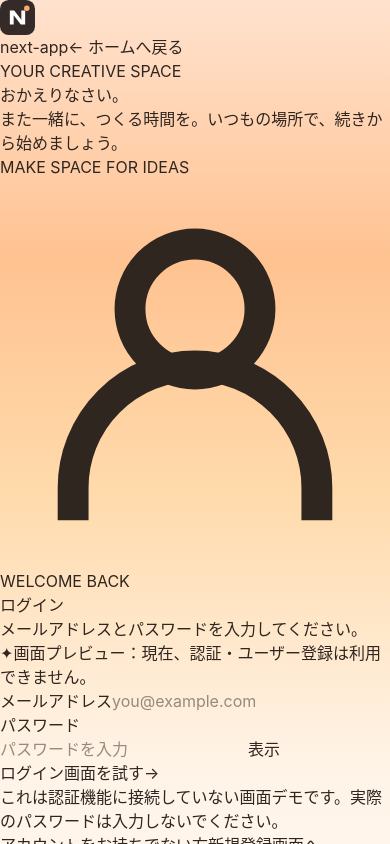
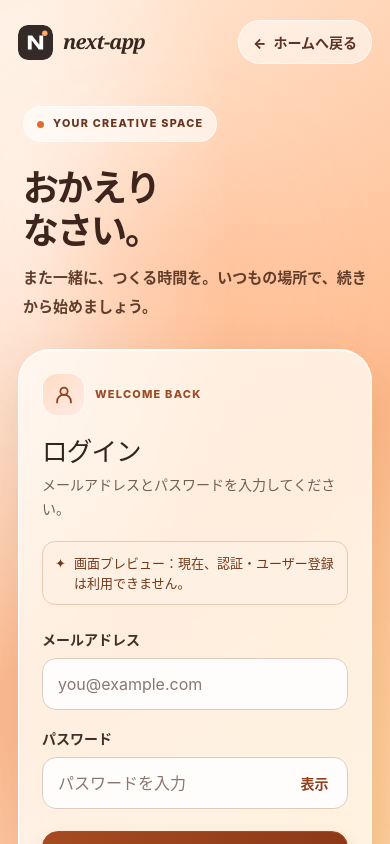
Before and after one commit to iwasaki-hub/next-app, a Next.js app: page /login in a window 390 px wide. Shown: the top 844 px of the page. Built offline with nearby package versions, Linux system fonts and the light colour scheme.

Commit message:
style: add mobile-first frosted-glass authentication layouts

```diff
--- a/app/globals.css
+++ b/app/globals.css
@@ -121,6 +121,7 @@ body {
   color: #352820;
   font-size: 0.875rem;
   font-weight: 760;
+  text-decoration: none;
   cursor: pointer;
 }
 
@@ -898,3 +899,480 @@ body {
     transition: none;
   }
 }
+
+
+/* Login and signup share the warm palette and a translucent glass surface. */
+.auth-shell {
+  position: relative;
+  min-height: 100svh;
+  overflow-x: clip;
+  padding:
+    calc(20px + env(safe-area-inset-top, 0px))
+    clamp(18px, 4vw, 44px)
+    calc(24px + env(safe-area-inset-bottom, 0px));
+  background:
+    radial-gradient(ellipse at 7% 20%, rgb(255 255 255 / 65%), transparent 40%),
+    radial-gradient(ellipse at 88% 75%, rgb(255 195 120 / 65%), transparent 43%),
+    linear-gradient(145deg, #ffe8d5 2%, #ffb98b 49%, #fff5e9 100%);
+}
+
+.auth-header {
+  position: relative;
+  z-index: 2;
+  display: flex;
+  align-items: center;
+  justify-content: space-between;
+  gap: 16px;
+  width: 100%;
+  max-width: 1060px;
+  margin: 0 auto;
+}
+
+.auth-brand {
+  display: inline-flex;
+  align-items: center;
+  gap: 10px;
+  min-width: 0;
+  color: #352820;
+  font-family: Georgia, "Times New Roman", serif;
+  font-size: clamp(1.25rem, 4.5vw, 1.75rem);
+  font-style: italic;
+  font-weight: 750;
+  letter-spacing: -0.045em;
+  text-decoration: none;
+}
+
+.auth-brand img {
+  flex-shrink: 0;
+  border-radius: 10px;
+}
+
+.auth-back {
+  display: inline-flex;
+  align-items: center;
+  justify-content: center;
+  gap: 7px;
+  min-height: 44px;
+  padding: 9px 14px;
+  border: 1px solid rgb(255 255 255 / 75%);
+  border-radius: 999px;
+  background: rgb(255 255 255 / 53%);
+  color: #5a3525;
+  font-size: 0.875rem;
+  font-weight: 760;
+  text-decoration: none;
+}
+
+.auth-back:hover {
+  background: rgb(255 255 255 / 85%);
+}
+
+.auth-main {
+  position: relative;
+  isolation: isolate;
+  display: grid;
+  grid-template-columns: minmax(0, 1fr) minmax(0, 440px);
+  align-items: center;
+  column-gap: clamp(28px, 6vw, 88px);
+  width: 100%;
+  max-width: 1060px;
+  min-height: min(730px, calc(100svh - 148px));
+  margin: 0 auto;
+  padding: 55px 0 40px;
+}
+
+.auth-orb {
+  position: absolute;
+  z-index: -1;
+  pointer-events: none;
+  border-radius: 50%;
+}
+
+.auth-orb-one {
+  top: 13%;
+  left: 12%;
+  width: clamp(180px, 26vw, 350px);
+  aspect-ratio: 1;
+  background: rgb(255 135 67 / 25%);
+  filter: blur(68px);
+}
+
+.auth-orb-two {
+  right: -4%;
+  bottom: 0;
+  width: clamp(180px, 25vw, 340px);
+  aspect-ratio: 1;
+  background: rgb(255 224 124 / 50%);
+  filter: blur(64px);
+}
+
+.auth-intro {
+  position: relative;
+  min-width: 0;
+  padding-block: 16px;
+}
+
+.auth-kicker {
+  display: inline-flex;
+  align-items: center;
+  gap: 9px;
+  margin: 0 0 25px;
+  padding: 9px 13px;
+  border: 1px solid rgb(255 255 255 / 75%);
+  border-radius: 999px;
+  background: rgb(255 255 255 / 62%);
+  color: #6a351e;
+  font-size: 0.675rem;
+  font-weight: 830;
+  letter-spacing: 0.12em;
+}
+
+.auth-kicker-dot {
+  width: 7px;
+  height: 7px;
+  border-radius: 50%;
+  background: #df6e32;
+}
+
+.auth-intro h1 {
+  margin: 0;
+  color: #3d251e;
+  font-size: clamp(2.5rem, 5.1vw, 4.6rem);
+  font-weight: 850;
+  line-height: 1.18;
+  letter-spacing: -0.055em;
+  overflow-wrap: anywhere;
+}
+
+.auth-intro h1 span {
+  display: block;
+}
+
+.auth-intro-text {
+  max-width: 24rem;
+  margin: 22px 0 0;
+  color: #613e2b;
+  font-size: 1rem;
+  font-weight: 570;
+  line-height: 1.9;
+}
+
+.auth-decor {
+  display: inline-flex;
+  align-items: center;
+  gap: 14px;
+  margin-top: 44px;
+  color: #754a37;
+  font-size: 0.6875rem;
+  font-weight: 750;
+  letter-spacing: 0.14em;
+}
+
+.auth-decor-orb {
+  width: 58px;
+  height: 58px;
+  border: 2px solid rgb(255 255 255 / 80%);
+  border-radius: 50%;
+  background:
+    radial-gradient(circle at 70% 25%, #ffedbc, transparent 36%),
+    radial-gradient(circle at 20% 70%, #9b77e1, transparent 47%),
+    linear-gradient(135deg, #ffb79b, #e38dcd 65%, #ffbc6b);
+  box-shadow: 0 9px 23px rgb(117 67 36 / 15%);
+}
+
+.auth-card {
+  position: relative;
+  min-width: 0;
+  padding: clamp(23px, 4vw, 38px);
+  border: 1px solid rgb(255 255 255 / 87%);
+  border-radius: 32px;
+  background: rgb(255 252 248 / 80%);
+  -webkit-backdrop-filter: blur(24px) saturate(140%);
+  backdrop-filter: blur(24px) saturate(140%);
+  box-shadow:
+    inset 0 1px 0 rgb(255 255 255 / 95%),
+    0 20px 56px rgb(117 63 36 / 15%);
+}
+
+.auth-card-top {
+  display: flex;
+  align-items: center;
+  gap: 10px;
+}
+
+.auth-card-icon {
+  display: grid;
+  place-items: center;
+  width: 43px;
+  height: 43px;
+  flex-shrink: 0;
+  border: 1px solid rgb(255 255 255 / 80%);
+  border-radius: 15px;
+  background: linear-gradient(135deg, #ffddc5, #ffeae3);
+  color: #91401c;
+}
+
+.auth-card-icon svg {
+  width: 22px;
+  height: 22px;
+}
+
+.auth-card-eyebrow {
+  margin: 0;
+  color: #9b4c28;
+  font-size: 0.6875rem;
+  font-weight: 820;
+  letter-spacing: 0.11em;
+}
+
+.auth-card h2 {
+  margin: 19px 0 5px;
+  color: #302620;
+  font-size: clamp(1.6rem, 5vw, 2rem);
+  line-height: 1.3;
+  letter-spacing: -0.035em;
+}
+
+.auth-card-lead {
+  margin: 0;
+  color: #716058;
+  font-size: 0.875rem;
+  line-height: 1.7;
+}
+
+.auth-preview-notice {
+  display: flex;
+  gap: 8px;
+  margin-top: 20px;
+  padding: 11px 12px;
+  border: 1px solid #edc8af;
+  border-radius: 13px;
+  background: #fff0e4;
+  color: #723819;
+  font-size: 0.8125rem;
+  line-height: 1.55;
+}
+
+.auth-preview-notice > span:first-child {
+  flex-shrink: 0;
+}
+
+.auth-form {
+  display: grid;
+  gap: 18px;
+  margin-top: 24px;
+}
+
+.auth-field {
+  display: grid;
+  gap: 8px;
+}
+
+.auth-field label {
+  color: #40312a;
+  font-size: 0.875rem;
+  font-weight: 770;
+}
+
+.auth-field input {
+  width: 100%;
+  min-width: 0;
+  min-height: 52px;
+  padding: 13px 15px;
+  border: 1px solid #dfcbbd;
+  border-radius: 14px;
+  background: rgb(255 255 255 / 88%);
+  color: #302620;
+  font: inherit;
+  font-size: 1rem;
+  line-height: 1.4;
+}
+
+.auth-field input::placeholder {
+  color: #8a7770;
+  opacity: 1;
+}
+
+.auth-field input:focus {
+  border-color: #9b431c;
+  background: #fff;
+}
+
+.auth-password-wrap {
+  position: relative;
+}
+
+.auth-password-wrap input {
+  padding-right: 70px;
+}
+
+.auth-reveal {
+  position: absolute;
+  top: 50%;
+  right: 6px;
+  transform: translateY(-50%);
+  min-width: 55px;
+  min-height: 44px;
+  padding: 8px;
+  border-radius: 10px;
+  color: #90421f;
+  font-size: 0.875rem;
+  font-weight: 750;
+  cursor: pointer;
+}
+
+.auth-reveal:hover {
+  background: #fff0e4;
+}
+
+.auth-field-hint {
+  margin: 0;
+  color: #705c51;
+  font-size: 0.8125rem;
+  line-height: 1.55;
+}
+
+.auth-submit {
+  display: flex;
+  align-items: center;
+  justify-content: space-between;
+  gap: 10px;
+  min-height: 56px;
+  margin-top: 4px;
+  padding: 13px 18px;
+  border: 1px solid #a64c26;
+  border-radius: 16px;
+  background: linear-gradient(110deg, #a64b20, #8b3818);
+  color: white;
+  box-shadow: 0 8px 17px rgb(140 61 24 / 16%);
+  font-size: 0.9375rem;
+  font-weight: 800;
+  text-align: left;
+  cursor: pointer;
+}
+
+.auth-submit:hover {
+  background: linear-gradient(110deg, #90401c, #782f15);
+}
+
+.auth-submit > span:last-child {
+  font-size: 1.375rem;
+  font-weight: 500;
+}
+
+.auth-form-message {
+  margin: -4px 0 0;
+  padding: 12px 13px;
+  border: 1px solid #e9c4a9;
+  border-radius: 12px;
+  background: #fff1e6;
+  color: #733a1c;
+  font-size: 0.875rem;
+  line-height: 1.6;
+}
+
+.auth-safety-note {
+  margin: -3px 0 0;
+  color: #715c52;
+  font-size: 0.75rem;
+  line-height: 1.65;
+}
+
+.auth-switch {
+  display: flex;
+  flex-wrap: wrap;
+  align-items: baseline;
+  justify-content: center;
+  gap: 6px 10px;
+  margin-top: 26px;
+  padding-top: 21px;
+  border-top: 1px solid #eeddd0;
+  color: #68574e;
+  font-size: 0.875rem;
+  text-align: center;
+}
+
+.auth-switch a {
+  color: #8a3c1c;
+  font-weight: 810;
+  text-underline-offset: 4px;
+}
+
+.auth-footer {
+  position: relative;
+  z-index: 1;
+  padding-top: 6px;
+  color: #704a38;
+  font-family: Georgia, "Times New Roman", serif;
+  font-size: 0.8125rem;
+  font-style: italic;
+  text-align: center;
+}
+
+.auth-brand:focus-visible,
+.auth-back:focus-visible,
+.auth-field input:focus-visible,
+.auth-reveal:focus-visible,
+.auth-submit:focus-visible,
+.auth-switch a:focus-visible {
+  outline: 3px solid #84411d;
+  outline-offset: 3px;
+}
+
+@media (max-width: 800px) {
+  .auth-main {
+    grid-template-columns: minmax(0, 1fr);
+    gap: 28px;
+    max-width: 520px;
+    min-height: auto;
+    padding: 42px 0 35px;
+  }
+
+  .auth-intro {
+    padding: 0 5px;
+  }
+
+  .auth-intro h1 {
+    font-size: clamp(2.25rem, 8vw, 3.25rem);
+  }
+
+  .auth-intro-text {
+    margin-top: 12px;
+    font-size: 0.9375rem;
+  }
+
+  .auth-decor {
+    display: none;
+  }
+
+  .auth-card {
+    width: 100%;
+  }
+}
+
+@media (max-width: 375px) {
+  .auth-back {
+    padding-inline: 10px;
+    font-size: 0.8125rem;
+  }
+
+  .auth-card {
+    border-radius: 25px;
+    padding: 23px 18px;
+  }
+
+  .auth-main {
+    gap: 23px;
+    padding-top: 35px;
+  }
+
+  .auth-intro h1 {
+    font-size: 2.2rem;
+  }
+}
+
+@media (prefers-reduced-motion: reduce) {
+  .auth-submit {
+    transition: none;
+  }
+}
```
